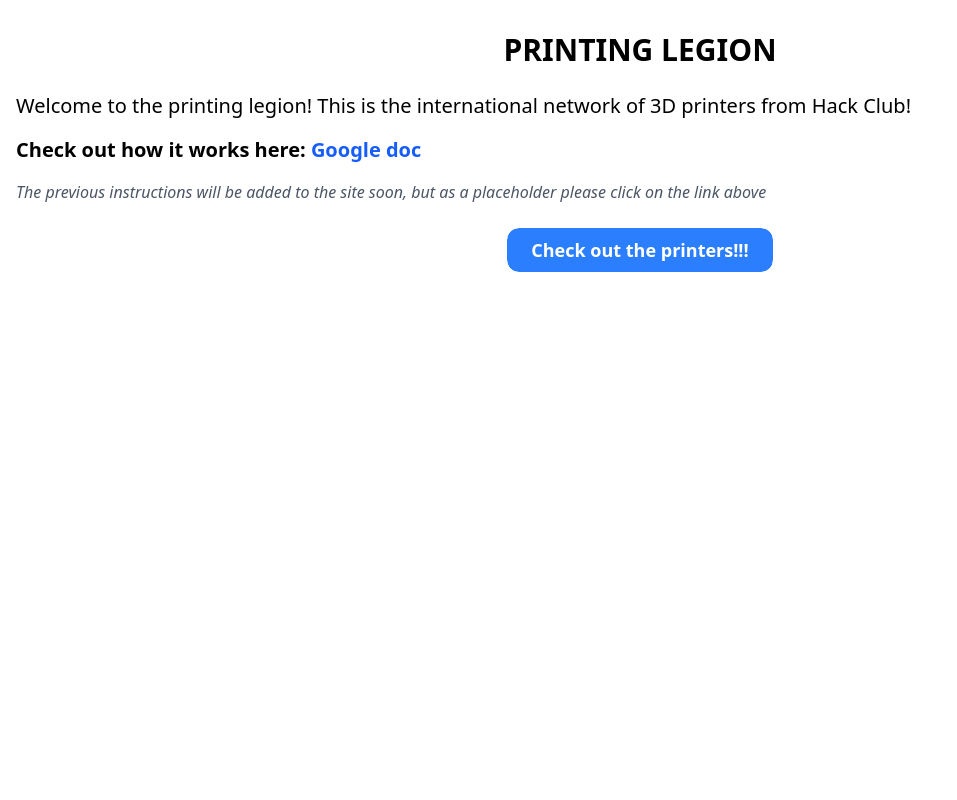
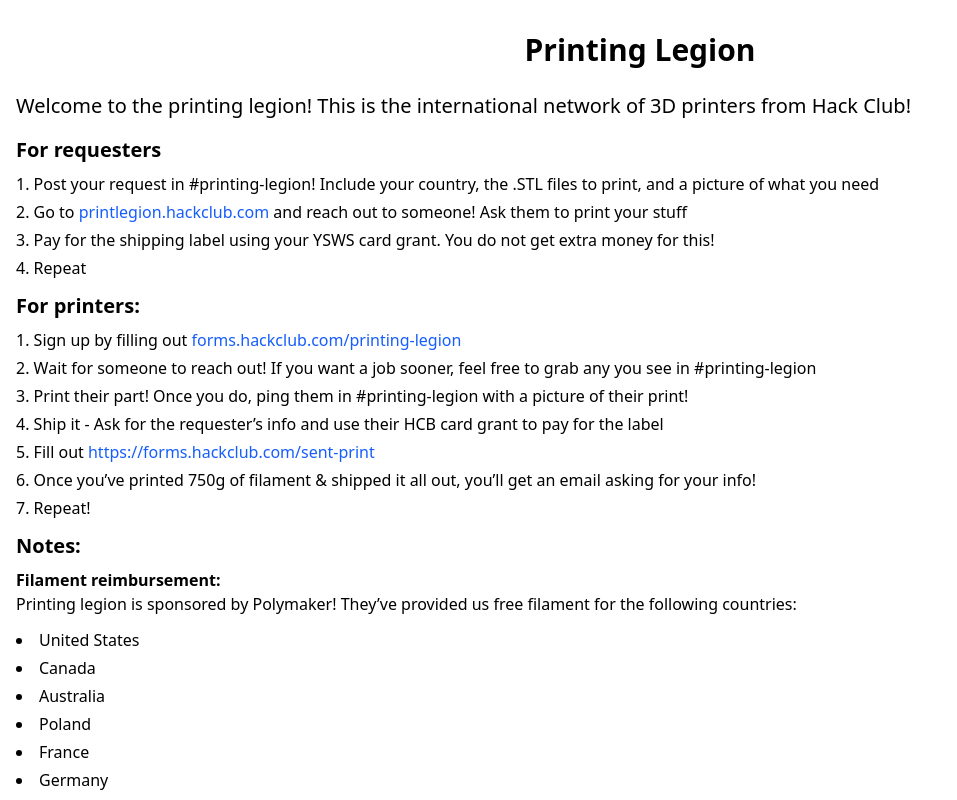
Before and after one commit to hackclub/print-legion, a React (Vite) app in the folder site/: page / in a window 1280 px wide. Shown: the top 800 px of the page, without its empty margins (0-957 px from the left). Built offline with nearby package versions, Linux system fonts and the light colour scheme.

Commit message:
Add markdown rendering to the front page

```diff
--- a/site/package.json
+++ b/site/package.json
@@ -13,6 +13,7 @@
     "@tailwindcss/vite": "^4.1.10",
     "react": "^19.1.0",
     "react-dom": "^19.1.0",
+    "react-markdown": "^10.1.0",
     "react-router": "^7.6.2",
     "tailwindcss": "^4.1.10"
   },
--- a/site/src/pages/Landing.jsx
+++ b/site/src/pages/Landing.jsx
@@ -1,18 +1,71 @@
+import ReactMarkdown from 'react-markdown';
+
+const markdownContent = `
+### **For requesters**
+
+1. Post your request in \#printing-legion\! Include your country, the .STL files to print, and a picture of what you need
+2. Go to [printlegion.hackclub.com](http://printlegion.hackclub.com) and reach out to someone\! Ask them to print your stuff
+3. Pay for the shipping label using your YSWS card grant. You do not get extra money for this\!
+4. Repeat
+
+### **For printers:**
+
+1. Sign up by filling out [forms.hackclub.com/printing-legion](http://forms.hackclub.com/printing-legion)
+2. Wait for someone to reach out\! If you want a job sooner, feel free to grab any you see in \#printing-legion
+3. Print their part\! Once you do, ping them in \#printing-legion with a picture of their print\!
+4. Ship it \- Ask for the requester’s info and use their HCB card grant to pay for the label
+5. Fill out [https://forms.hackclub.com/sent-print](https://forms.hackclub.com/sent-print)
+6. Once you’ve printed 750g of filament & shipped it all out, you’ll get an email asking for your info\!
+7. Repeat\!
+
+### Notes:
+
+**Filament reimbursement:**
+Printing legion is sponsored by Polymaker\! They’ve provided us free filament for the following countries:
+
+- United States
+- Canada
+- Australia
+- Poland
+- France
+- Germany
+- South Africa
+
+Filament will be shipped directly from Polymaker warehouses. These countries are confirmed to not need to pay any customs, so you shouldn’t have issues\!
+
+If you’re not from one of these countries, we’ll send you a $20-25 HCB Card grant to get filament instead!
+`;
+
 export default function Landing() {
     return (
         <div className="container mx-auto px-4 py-8 w-full">
-        <h1 className="text-3xl mb-6 font-bold text-center">PRINTING LEGION</h1>
+        <h1 className="text-3xl mb-6 font-bold text-center">Printing Legion</h1>
         <p className="text-xl mb-4">
             Welcome to the printing legion! This is the international network of 3D printers from Hack Club!
         </p>
-        <p className="text-xl mb-4 font-bold">
-            Check out how it works here: <a href="https://docs.google.com/document/d/1ZfHi5eKbt0F2vbO0I1bMSIaMovqBu4Z6j_3GU6wREVc/edit?usp=sharing" target="_blank" className="text-blue-600 hover:underline">Google doc</a>
-        </p>
-        <p className="italic text-gray-600 mb-6">
-            The previous instructions will be added to the site soon, but as a placeholder please click on the link above
-        </p>
+
+        {}
+        <div className="mb-6 rounded-lg">
+            <ReactMarkdown
+                components={{
+                    h1: ({node, ...props}) => <h1 className="text-3xl font-bold mb-4 mt-2" {...props} />,
+                    h2: ({node, ...props}) => <h2 className="text-2xl font-bold mb-3 mt-2" {...props} />,
+                    h3: ({node, ...props}) => <h3 className="text-xl font-bold mb-2 mt-2" {...props} />,
+                    p: ({node, ...props}) => <p className="text-base mb-3" {...props} />,
+                    ul: ({node, ...props}) => <ul className="list-disc list-inside mb-3 space-y-1" {...props} />,
+                    ol: ({node, ...props}) => <ol className="list-decimal list-inside mb-3 space-y-1" {...props} />,
+                    li: ({node, ...props}) => <li className="text-base" {...props} />,
+                    strong: ({node, ...props}) => <strong className="font-bold" {...props} />,
+                    em: ({node, ...props}) => <em className="italic" {...props} />,
+                    a: ({node, ...props}) => <a className="text-blue-600 hover:underline" {...props} />,
+                }}
+            >
+                {markdownContent}
+            </ReactMarkdown>
+        </div>
+
         <div className="my-6 justify-center flex">
-            <a href="/printers" className="outline-1 py-2 px-6 rounded-xl text-lg font-bold bg-blue-500 text-white">Check out the printers!!!</a>
+            <a href="/printers" className="outline-1 py-2 px-6 rounded-xl text-lg font-bold bg-blue-500 text-white">Check out the printers!</a>
         </div>
         </div>
     );
```
Also changed, not shown: 1 other file (tests, documents, lock files or other folders).
